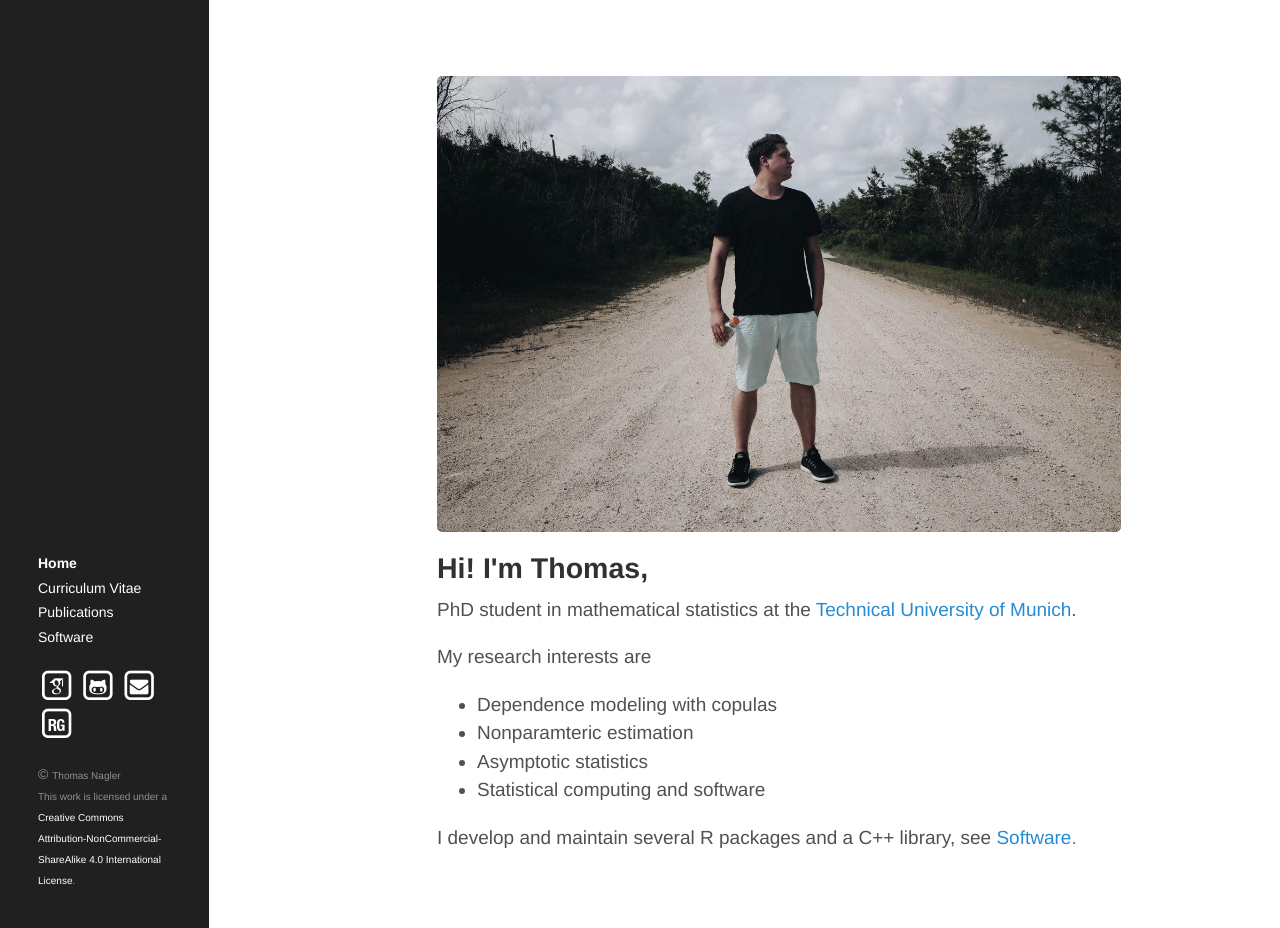
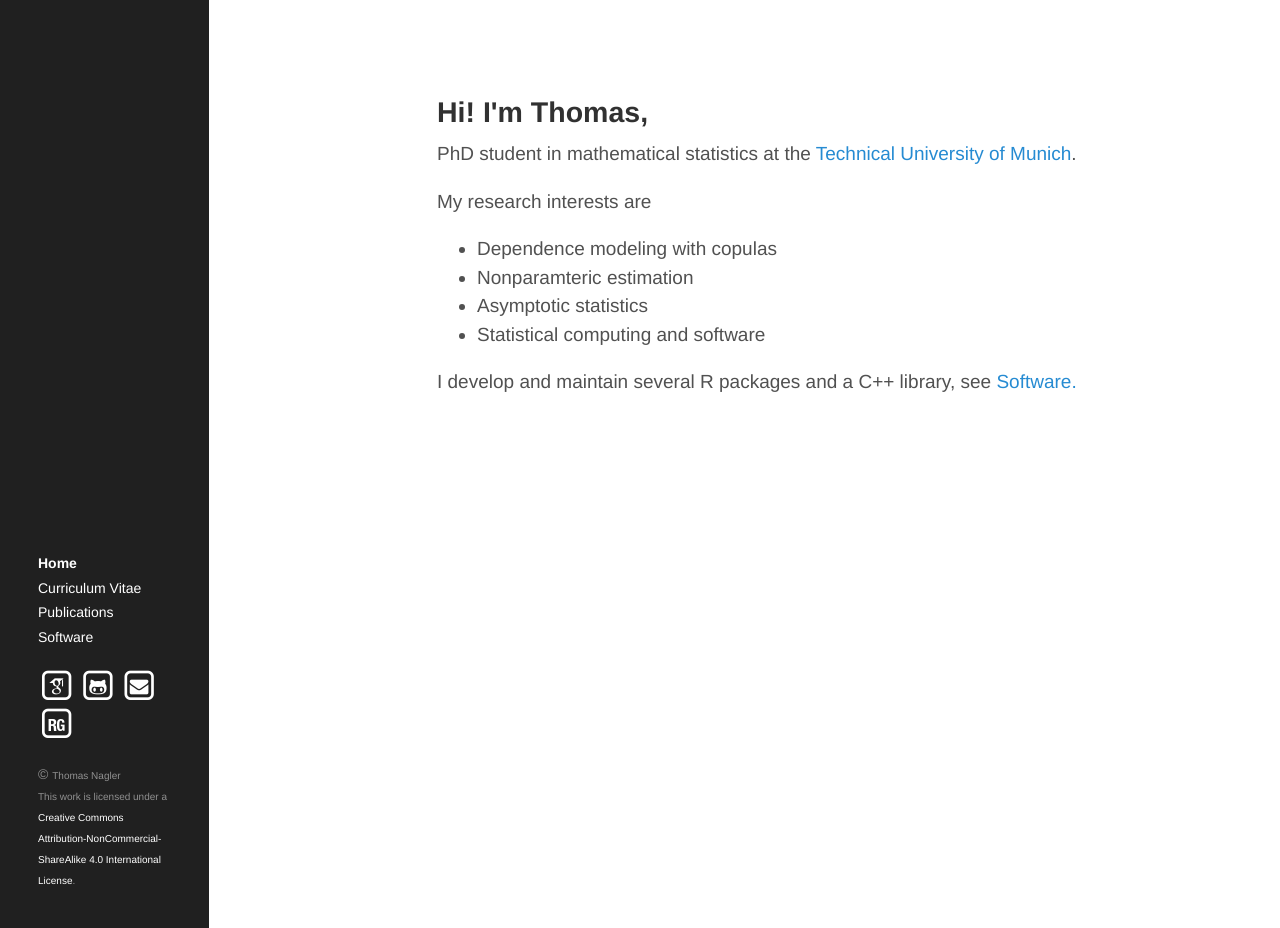
Before and after one commit to tnagler/tnagler.github.io, a Jekyll site: the page built from index.html, in a window 1280 px wide and 928 px high. Built offline with Jekyll 4.4.1, drawn with Linux system fonts in a browser that asks for light colours; nearby versions of some CDN libraries; some web fonts are replaced; the list of posts is cut into pages by our own code.

Commit message:
remove img

```diff
--- a/index.html
+++ b/index.html
@@ -38,8 +38,7 @@ title: About
   {% endif %}
 </div> -->
 
-<img src="road.jpg">
-
+<!-- <img src="road.jpg">  -->
 
 <h2> Hi! I'm Thomas, </h2>
 <p>
```
